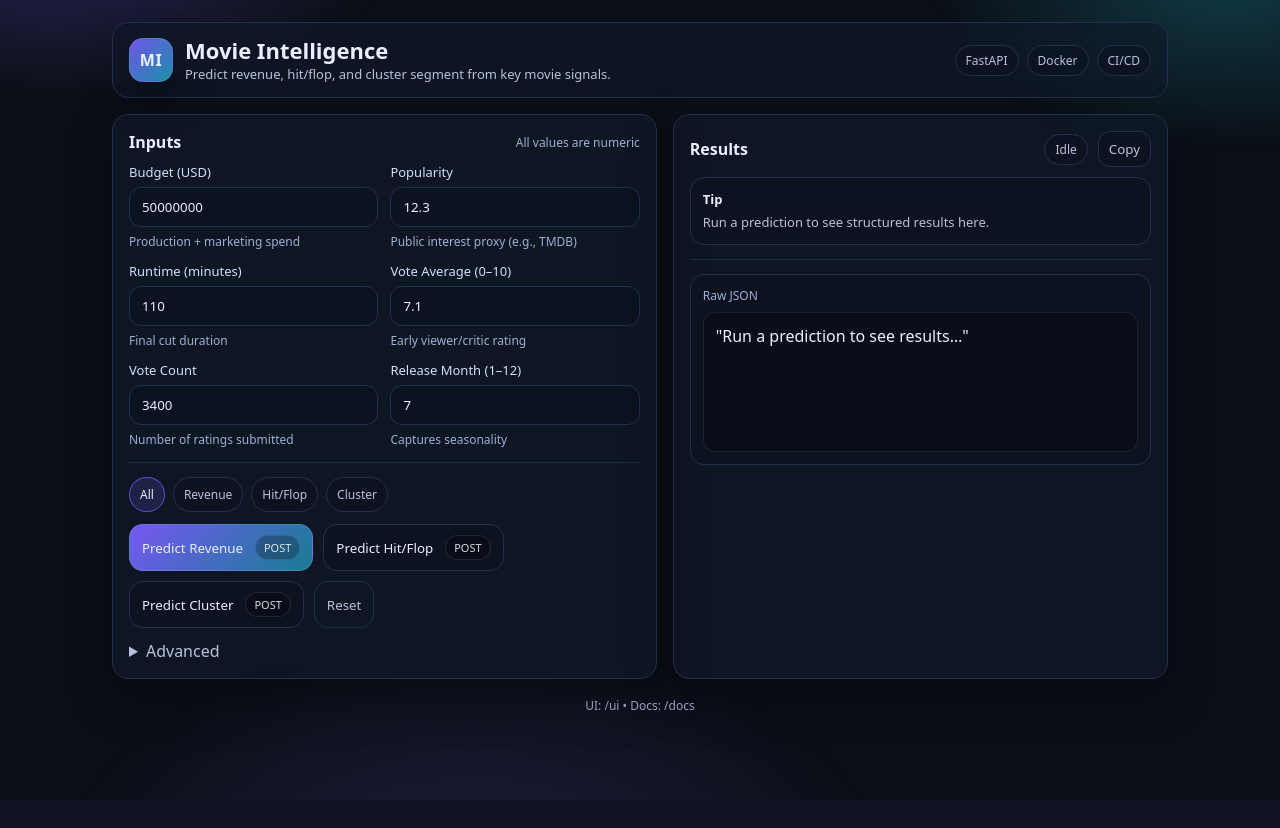
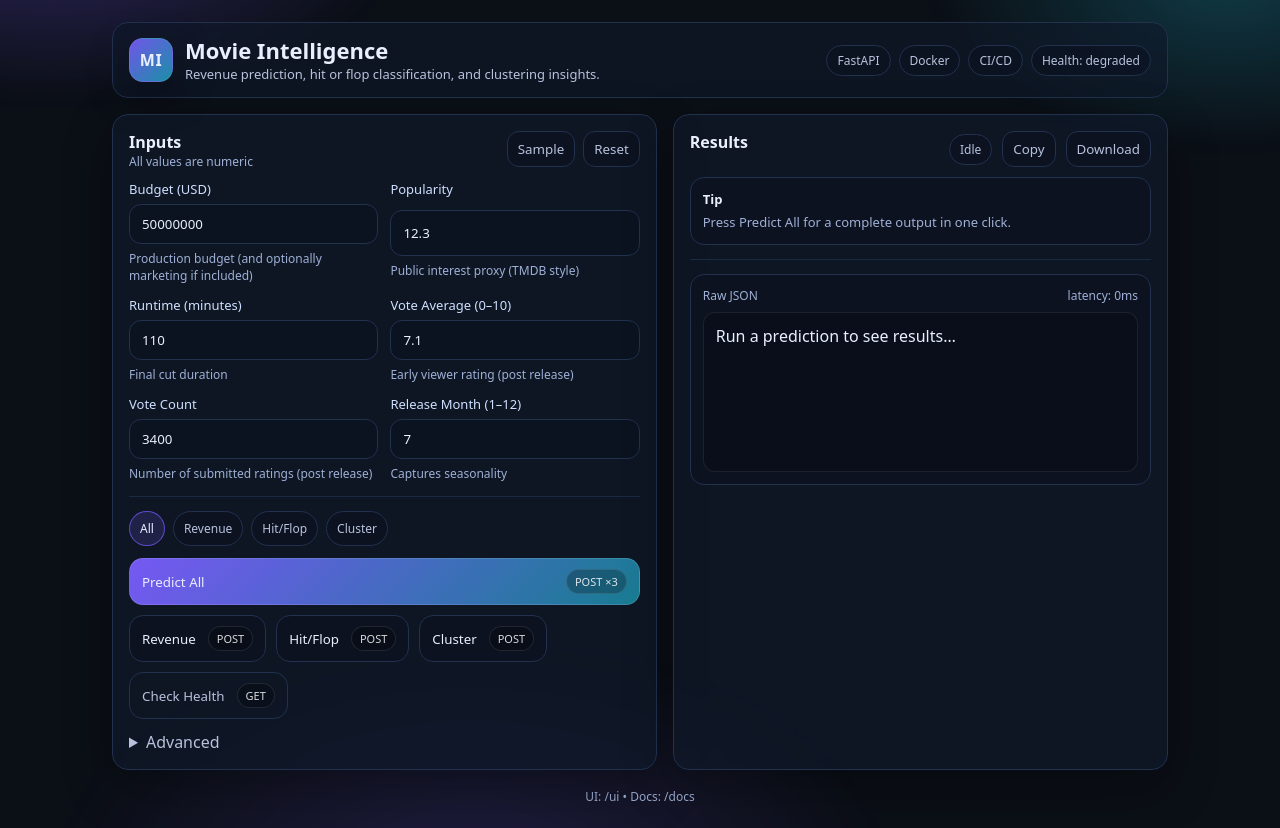
Before and after one commit to DaraBodla/movie-revenue-predictor, a FastAPI app: page /ui in a window 1280 px wide. Before the commit the page ends 800 px from the top, so only its background shows below. Run offline with FastAPI, Linux system fonts and the light colour scheme.

Commit message:
Improving UI

```diff
--- a/static/app.js
+++ b/static/app.js
@@ -8,6 +8,8 @@ const defaults = {
 };
 
 function $(id) { return document.getElementById(id); }
+
+let lastResult = null;
 
 function toast(msg) {
   const t = $("toast");
@@ -36,38 +38,14 @@ function buildPayload() {
 
 function getHeaders() {
   const headers = { "Content-Type": "application/json" };
-  const apiKey = $("api_key").value?.trim();
+  const apiKey = $("api_key")?.value?.trim();
   if (apiKey) headers["X-API-Key"] = apiKey;
   return headers;
 }
 
 function baseUrl() {
-  const b = $("base_url").value.trim();
+  const b = $("base_url")?.value?.trim();
   return b ? b.replace(/\/$/, "") : "";
-}
-
-async function callApi(path, payload) {
-  const url = baseUrl() + path;
-  const t0 = performance.now();
-
-  const res = await fetch(url, {
-    method: "POST",
-    headers: getHeaders(),
-    body: JSON.stringify(payload),
-  });
-
-  const ms = Math.round(performance.now() - t0);
-  $("latency").textContent = `latency: ${ms}ms`;
-
-  const text = await res.text();
-  let data;
-  try { data = JSON.parse(text); } catch { data = { raw: text }; }
-
-  if (!res.ok) {
-    const msg = data?.detail || data?.message || JSON.stringify(data);
-    throw new Error(`${res.status} ${res.statusText}: ${msg}`);
-  }
-  return data;
 }
 
 function setStatus(kind, label) {
@@ -77,37 +55,13 @@ function setStatus(kind, label) {
 }
 
 function setBusy(isBusy) {
-  ["btnRevenue","btnClassify","btnCluster","btnReset","btnCopy"].forEach(id => $(id).disabled = isBusy);
+  ["btnAll","btnRevenue","btnClassify","btnCluster","btnReset","btnCopy","btnDownload","btnHealth","btnSample"]
+    .filter(Boolean)
+    .forEach(id => $(id) && ($(id).disabled = isBusy));
 }
 
 function setOutput(obj) {
-  $("output").textContent = JSON.stringify(obj, null, 2);
-}
-
-function renderCards(endpoint, data) {
-  const wrap = $("resultCards");
-  const cards = [];
-
-  if (endpoint === "/predict/revenue") {
-    cards.push(card("Revenue", data.predicted_revenue_formatted || String(data.predicted_revenue)));
-    if (data.confidence_interval) {
-      cards.push(card("Confidence Interval", JSON.stringify(data.confidence_interval)));
-    }
-    cards.push(card("Model", data.model_used || "unknown"));
-  } else if (endpoint === "/predict/classification") {
-    cards.push(card("Label", data.prediction_label ?? (data.is_hit ? "Hit" : "Flop")));
-    cards.push(card("Hit Probability", pct(data.hit_probability)));
-    cards.push(card("Flop Probability", pct(data.flop_probability)));
-  } else if (endpoint === "/predict/cluster") {
-    cards.push(card("Cluster ID", String(data.cluster_id)));
-    cards.push(card("Cluster Label", data.cluster_label || `Cluster ${data.cluster_id}`));
-    if (data.cluster_profile) cards.push(card("Profile", JSON.stringify(data.cluster_profile)));
-  } else {
-    cards.push(card("Result", JSON.stringify(data)));
-  }
-
-  wrap.innerHTML = "";
-  cards.forEach(c => wrap.appendChild(c));
+  $("output").textContent = typeof obj === "string" ? obj : JSON.stringify(obj, null, 2);
 }
 
 function pct(x) {
@@ -132,20 +86,126 @@ function escapeHtml(s) {
     .replaceAll("'","&#039;");
 }
 
+function clearCards() {
+  const wrap = $("resultCards");
+  wrap.innerHTML = "";
+  return wrap;
+}
+
+function renderRevenue(data) {
+  const wrap = clearCards();
+  wrap.appendChild(card("Predicted Revenue", data.predicted_revenue_formatted || String(data.predicted_revenue)));
+  if (data.confidence_interval) wrap.appendChild(card("Confidence Interval", JSON.stringify(data.confidence_interval)));
+  wrap.appendChild(card("Model Used", data.model_used || "unknown"));
+}
+
+function renderClassification(data) {
+  const wrap = clearCards();
+  wrap.appendChild(card("Label", data.prediction_label ?? (data.is_hit ? "Hit" : "Flop")));
+  wrap.appendChild(card("Hit Probability", pct(data.hit_probability)));
+  wrap.appendChild(card("Flop Probability", pct(data.flop_probability)));
+}
+
+function renderCluster(data) {
+  const wrap = clearCards();
+  wrap.appendChild(card("Cluster ID", String(data.cluster_id)));
+  wrap.appendChild(card("Cluster Label", data.cluster_label || `Cluster ${data.cluster_id}`));
+  if (data.cluster_profile) wrap.appendChild(card("Cluster Profile", JSON.stringify(data.cluster_profile)));
+}
+
+function renderAll(all) {
+  const wrap = clearCards();
+
+  if (all.revenue) {
+    wrap.appendChild(card("Predicted Revenue", all.revenue.predicted_revenue_formatted || String(all.revenue.predicted_revenue)));
+    wrap.appendChild(card("Revenue Model", all.revenue.model_used || "unknown"));
+  }
+
+  if (all.classification) {
+    wrap.appendChild(card("Hit or Flop", all.classification.prediction_label ?? (all.classification.is_hit ? "Hit" : "Flop")));
+    wrap.appendChild(card("Hit Probability", pct(all.classification.hit_probability)));
+  }
+
+  if (all.cluster) {
+    wrap.appendChild(card("Cluster", `${all.cluster.cluster_label || "Cluster"} (ID ${all.cluster.cluster_id})`));
+    if (all.cluster.cluster_profile) wrap.appendChild(card("Cluster Profile", JSON.stringify(all.cluster.cluster_profile)));
+  }
+}
+
+async function callApi(method, path, payload) {
+  const url = baseUrl() + path;
+  const t0 = performance.now();
+
+  const opts = { method, headers: getHeaders() };
+  if (payload && method !== "GET") opts.body = JSON.stringify(payload);
+
+  const res = await fetch(url, opts);
+  const ms = Math.round(performance.now() - t0);
+  $("latency").textContent = `latency: ${ms}ms`;
+
+  const text = await res.text();
+  let data;
+  try { data = JSON.parse(text); } catch { data = { raw: text }; }
+
+  if (!res.ok) {
+    const msg = data?.detail || data?.message || JSON.stringify(data);
+    throw new Error(`${res.status} ${res.statusText}: ${msg}`);
+  }
+  return data;
+}
+
 async function handle(endpoint) {
   try {
     setBusy(true);
     setStatus("busy", "Running…");
     const payload = buildPayload();
-    const data = await callApi(endpoint, payload);
+    const data = await callApi("POST", endpoint, payload);
+
+    lastResult = data;
+
     setStatus("ok", "Success");
-    renderCards(endpoint, data);
+    if (endpoint === "/predict/revenue") renderRevenue(data);
+    else if (endpoint === "/predict/classification") renderClassification(data);
+    else if (endpoint === "/predict/cluster") renderCluster(data);
+    else renderAll(data);
+
     setOutput(data);
   } catch (err) {
     setStatus("err", "Error");
     const obj = { error: String(err) };
-    $("resultCards").innerHTML = "";
-    $("resultCards").appendChild(card("Error", obj.error));
+    const wrap = clearCards();
+    wrap.appendChild(card("Error", obj.error));
+    lastResult = obj;
+    setOutput(obj);
+  } finally {
+    setBusy(false);
+  }
+}
+
+async function predictAll() {
+  try {
+    setBusy(true);
+    setStatus("busy", "Running…");
+    const payload = buildPayload();
+
+    const [revenue, classification, cluster] = await Promise.all([
+      callApi("POST", "/predict/revenue", payload),
+      callApi("POST", "/predict/classification", payload),
+      callApi("POST", "/predict/cluster", payload),
+    ]);
+
+    const all = { revenue, classification, cluster };
+    lastResult = all;
+
+    setStatus("ok", "Success");
+    renderAll(all);
+    setOutput(all);
+  } catch (err) {
+    setStatus("err", "Error");
+    const obj = { error: String(err) };
+    const wrap = clearCards();
+    wrap.appendChild(card("Error", obj.error));
+    lastResult = obj;
     setOutput(obj);
   } finally {
     setBusy(false);
@@ -154,13 +214,31 @@ async function handle(endpoint) {
 
 function resetDefaults() {
   Object.entries(defaults).forEach(([k,v]) => $(k).value = v);
-  $("api_key").value = "";
+  if ($("api_key")) $("api_key").value = "";
+  if ($("base_url")) $("base_url").value = "";
   $("latency").textContent = "";
   setStatus("idle", "Idle");
-  $("resultCards").innerHTML = "";
-  $("resultCards").appendChild(card("Tip", "Run a prediction to see structured results here."));
+
+  const wrap = clearCards();
+  const tip = document.createElement("div");
+  tip.className = "resultCard mutedCard";
+  tip.innerHTML = `<div class="resultTitle">Tip</div>
+                   <div class="resultBody">Press Predict All for a complete output in one click.</div>`;
+  wrap.appendChild(tip);
+
   setOutput("Run a prediction to see results…");
+  lastResult = null;
   toast("Reset done");
+}
+
+function fillSample() {
+  $("budget").value = 150000000;
+  $("popularity").value = 65.4;
+  $("runtime").value = 160;
+  $("vote_average").value = 7.8;
+  $("vote_count").value = 12000;
+  $("release_month").value = 12;
+  toast("Sample filled");
 }
 
 async function copyOutput() {
@@ -172,6 +250,32 @@ async function copyOutput() {
   }
 }
 
+function downloadJSON() {
+  if (!lastResult) return toast("Nothing to download yet");
+  const blob = new Blob([JSON.stringify(lastResult, null, 2)], { type: "application/json" });
+  const url = URL.createObjectURL(blob);
+  const a = document.createElement("a");
+  a.href = url;
+  a.download = "movie_intelligence_result.json";
+  a.click();
+  URL.revokeObjectURL(url);
+  toast("Downloaded JSON");
+}
+
+async function checkHealth() {
+  try {
+    const data = await callApi("GET", "/health");
+    const pill = $("healthPill");
+    pill.textContent = `Health: ${data.status || "ok"}`;
+    pill.classList.remove("pill-muted");
+    toast("Health OK");
+  } catch (e) {
+    const pill = $("healthPill");
+    pill.textContent = "Health: error";
+    toast("Health check failed");
+  }
+}
+
 function setupSegments() {
   const buttons = Array.from(document.querySelectorAll(".segBtn"));
   buttons.forEach(b => {
@@ -180,19 +284,26 @@ function setupSegments() {
       b.classList.add("active");
       const mode = b.dataset.mode;
 
-      // light UX: highlight relevant button
-      $("btnRevenue").classList.toggle("primary", mode === "revenue" || mode === "all");
-      $("btnClassify").classList.toggle("primary", mode === "classify");
-      $("btnCluster").classList.toggle("primary", mode === "cluster");
+      // light UX: highlight relevant buttons
+      $("btnRevenue")?.classList.toggle("primary", mode === "revenue");
+      $("btnClassify")?.classList.toggle("primary", mode === "classify");
+      $("btnCluster")?.classList.toggle("primary", mode === "cluster");
+      $("btnAll")?.classList.toggle("primary", mode === "all");
     });
   });
 }
 
+// Wiring
+$("btnAll").addEventListener("click", predictAll);
 $("btnRevenue").addEventListener("click", () => handle("/predict/revenue"));
 $("btnClassify").addEventListener("click", () => handle("/predict/classification"));
 $("btnCluster").addEventListener("click", () => handle("/predict/cluster"));
 $("btnReset").addEventListener("click", resetDefaults);
+$("btnSample").addEventListener("click", fillSample);
 $("btnCopy").addEventListener("click", copyOutput);
+$("btnDownload").addEventListener("click", downloadJSON);
+$("btnHealth").addEventListener("click", checkHealth);
 
 setupSegments();
 resetDefaults();
+checkHealth();
--- a/static/styles.css
+++ b/static/styles.css
@@ -28,6 +28,7 @@ body{ margin:0; background:var(--bg); color:var(--text); overflow-x:hidden; }
 }
 
 .container{ max-width:1100px; margin:0 auto; padding:22px; }
+
 .topbar{
   display:flex; justify-content:space-between; align-items:center;
   gap:16px; padding:14px 16px;
@@ -36,7 +37,9 @@ body{ margin:0; background:var(--bg); color:var(--text); overflow-x:hidden; }
   border-radius:16px;
   backdrop-filter: blur(6px);
 }
+
 .brand{ display:flex; align-items:center; gap:12px; }
+
 .logo{
   width:44px; height:44px; border-radius:14px;
   display:grid; place-items:center;
@@ -45,15 +48,19 @@ body{ margin:0; background:var(--bg); color:var(--text); overflow-x:hidden; }
   border:1px solid rgba(255,255,255,.08);
   box-shadow: 0 12px 40px rgba(0,0,0,.35);
 }
+
 h1{ margin:0; font-size:22px; line-height:1.2; }
 .sub{ margin:2px 0 0 0; color:var(--muted2); font-size:13px; }
+
 .topbarRight{ display:flex; gap:8px; flex-wrap:wrap; justify-content:flex-end; }
+
 .pill{
   font-size:12px; color:var(--muted2);
   padding:6px 10px; border-radius:999px;
   border:1px solid var(--border);
   background:rgba(11,18,32,.55);
 }
+.pill-muted{ opacity:.85; }
 
 .grid2{ display:grid; grid-template-columns: 1.1fr 1fr; gap:16px; margin-top:16px; }
 @media (max-width: 980px){ .grid2{ grid-template-columns:1fr; } }
@@ -66,10 +73,14 @@ h1{ margin:0; font-size:22px; line-height:1.2; }
   box-shadow: 0 18px 50px rgba(0,0,0,.28);
   backdrop-filter: blur(6px);
 }
+
 .cardHead{
-  display:flex; justify-content:space-between; align-items:center;
+  display:flex; justify-content:space-between; align-items:flex-start;
   gap:12px; margin-bottom:10px;
 }
+
+.headBtns{ display:flex; gap:8px; flex-wrap:wrap; justify-content:flex-end; }
+
 h2{ margin:0; font-size:16px; }
 .muted{ color:var(--muted); font-size:12px; }
 
@@ -78,6 +89,7 @@ h2{ margin:0; font-size:16px; }
 
 .field{ display:grid; gap:6px; }
 label{ color:#cfe0ff; font-size:13px; }
+
 input{
   padding:10px 12px;
   border-radius:12px;
@@ -131,6 +143,7 @@ input:focus{
 }
 .btn:hover{ transform: translateY(-1px); border-color: rgba(124,92,255,.45); }
 .btn:disabled{ opacity:.6; cursor:not-allowed; transform:none; }
+.btn.wide{ flex: 1 1 100%; }
 
 .btn.primary{
   background: linear-gradient(135deg, rgba(124,92,255,.95), rgba(34,211,238,.55));
@@ -154,7 +167,8 @@ input:focus{
 .advanced summary{ cursor:pointer; color:var(--muted2); }
 .advanced .field{ margin-top:10px; }
 
-.statusRow{ display:flex; align-items:center; gap:10px; }
+.statusRow{ display:flex; align-items:center; gap:10px; flex-wrap:wrap; }
+
 .badge{
   font-size:12px;
   padding:6px 10px;
@@ -175,12 +189,11 @@ input:focus{
   border-radius:12px;
   padding:8px 10px;
   cursor:pointer;
+  transition: transform .08s ease, border-color .15s ease;
 }
-.iconBtn:hover{ border-color: rgba(124,92,255,.45); }
+.iconBtn:hover{ transform: translateY(-1px); border-color: rgba(124,92,255,.45); }
 
-.resultCards{
-  display:grid; gap:10px;
-}
+.resultCards{ display:grid; gap:10px; }
 .resultCard{
   border:1px solid var(--border);
   background: rgba(11,18,32,.55);
@@ -209,7 +222,7 @@ input:focus{
   border-radius:12px;
   padding:12px;
   overflow:auto;
-  min-height: 140px;
+  min-height: 160px;
 }
 
 .footer{ margin-top:14px; text-align:center; }
--- a/templates/index.html
+++ b/templates/index.html
@@ -3,7 +3,7 @@
 <head>
   <meta charset="utf-8" />
   <meta name="viewport" content="width=device-width, initial-scale=1" />
-  <title>Movie Intelligence – Predictor</title>
+  <title>Movie Intelligence • Predictor</title>
   <link rel="stylesheet" href="/static/styles.css" />
 </head>
 <body>
@@ -15,13 +15,15 @@
         <div class="logo">MI</div>
         <div>
           <h1>Movie Intelligence</h1>
-          <p class="sub">Predict revenue, hit/flop, and cluster segment from key movie signals.</p>
+          <p class="sub">Revenue prediction, hit or flop classification, and clustering insights.</p>
         </div>
       </div>
+
       <div class="topbarRight">
         <span class="pill">FastAPI</span>
         <span class="pill">Docker</span>
         <span class="pill">CI/CD</span>
+        <span id="healthPill" class="pill pill-muted">Health: —</span>
       </div>
     </header>
 
@@ -29,21 +31,27 @@
       <!-- LEFT: Inputs -->
       <section class="card">
         <div class="cardHead">
-          <h2>Inputs</h2>
-          <span class="muted">All values are numeric</span>
+          <div>
+            <h2>Inputs</h2>
+            <div class="muted">All values are numeric</div>
+          </div>
+          <div class="headBtns">
+            <button id="btnSample" class="iconBtn" title="Fill a sample input">Sample</button>
+            <button id="btnReset" class="iconBtn" title="Reset to defaults">Reset</button>
+          </div>
         </div>
 
         <div class="formGrid">
           <div class="field">
             <label>Budget (USD)</label>
             <input id="budget" type="number" min="1" step="1" value="50000000" />
-            <div class="hint">Production + marketing spend</div>
+            <div class="hint">Production budget (and optionally marketing if included)</div>
           </div>
 
           <div class="field">
             <label>Popularity</label>
             <input id="popularity" type="number" min="0" step="0.01" value="12.3" />
-            <div class="hint">Public interest proxy (e.g., TMDB)</div>
+            <div class="hint">Public interest proxy (TMDB style)</div>
           </div>
 
           <div class="field">
@@ -55,13 +63,13 @@
           <div class="field">
             <label>Vote Average (0–10)</label>
             <input id="vote_average" type="number" min="0" max="10" step="0.1" value="7.1" />
-            <div class="hint">Early viewer/critic rating</div>
+            <div class="hint">Early viewer rating (post release)</div>
           </div>
 
           <div class="field">
             <label>Vote Count</label>
             <input id="vote_count" type="number" min="0" step="1" value="3400" />
-            <div class="hint">Number of ratings submitted</div>
+            <div class="hint">Number of submitted ratings (post release)</div>
           </div>
 
           <div class="field">
@@ -81,23 +89,29 @@
         </div>
 
         <div class="actions">
-          <button id="btnRevenue" class="btn primary">
-            <span>Predict Revenue</span>
+          <button id="btnAll" class="btn primary wide">
+            <span>Predict All</span>
+            <span class="kbd">POST ×3</span>
+          </button>
+
+          <button id="btnRevenue" class="btn">
+            <span>Revenue</span>
             <span class="kbd">POST</span>
           </button>
 
           <button id="btnClassify" class="btn">
-            <span>Predict Hit/Flop</span>
+            <span>Hit/Flop</span>
             <span class="kbd">POST</span>
           </button>
 
           <button id="btnCluster" class="btn">
-            <span>Predict Cluster</span>
+            <span>Cluster</span>
             <span class="kbd">POST</span>
           </button>
 
-          <button id="btnReset" class="btn ghost" title="Reset to defaults">
-            Reset
+          <button id="btnHealth" class="btn ghost">
+            <span>Check Health</span>
+            <span class="kbd">GET</span>
           </button>
         </div>
 
@@ -107,7 +121,7 @@
           <div class="field">
             <label>Optional API Key (X-API-Key)</label>
             <input id="api_key" type="password" placeholder="Leave empty if not enabled" />
-            <div class="hint">Only required if API_KEY is set on the server</div>
+            <div class="hint">Only required if API key is enabled on the server</div>
           </div>
 
           <div class="field">
@@ -125,13 +139,14 @@
           <div class="statusRow">
             <span id="statusBadge" class="badge idle">Idle</span>
             <button id="btnCopy" class="iconBtn" title="Copy result JSON">Copy</button>
+            <button id="btnDownload" class="iconBtn" title="Download result as JSON">Download</button>
           </div>
         </div>
 
         <div id="resultCards" class="resultCards">
           <div class="resultCard mutedCard">
             <div class="resultTitle">Tip</div>
-            <div class="resultBody">Run a prediction to see structured results here.</div>
+            <div class="resultBody">Press Predict All for a complete output in one click.</div>
           </div>
         </div>
 
```
